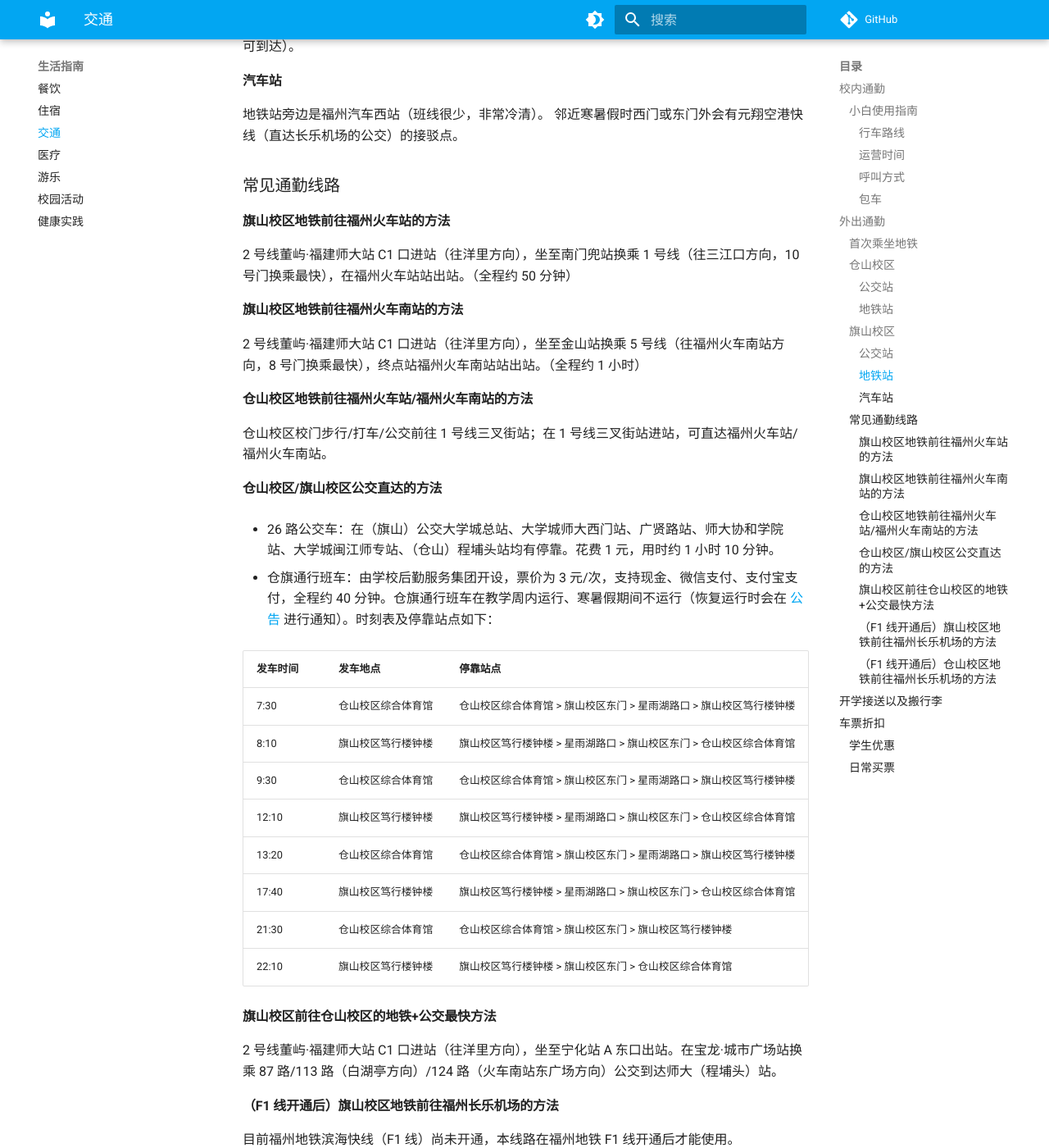
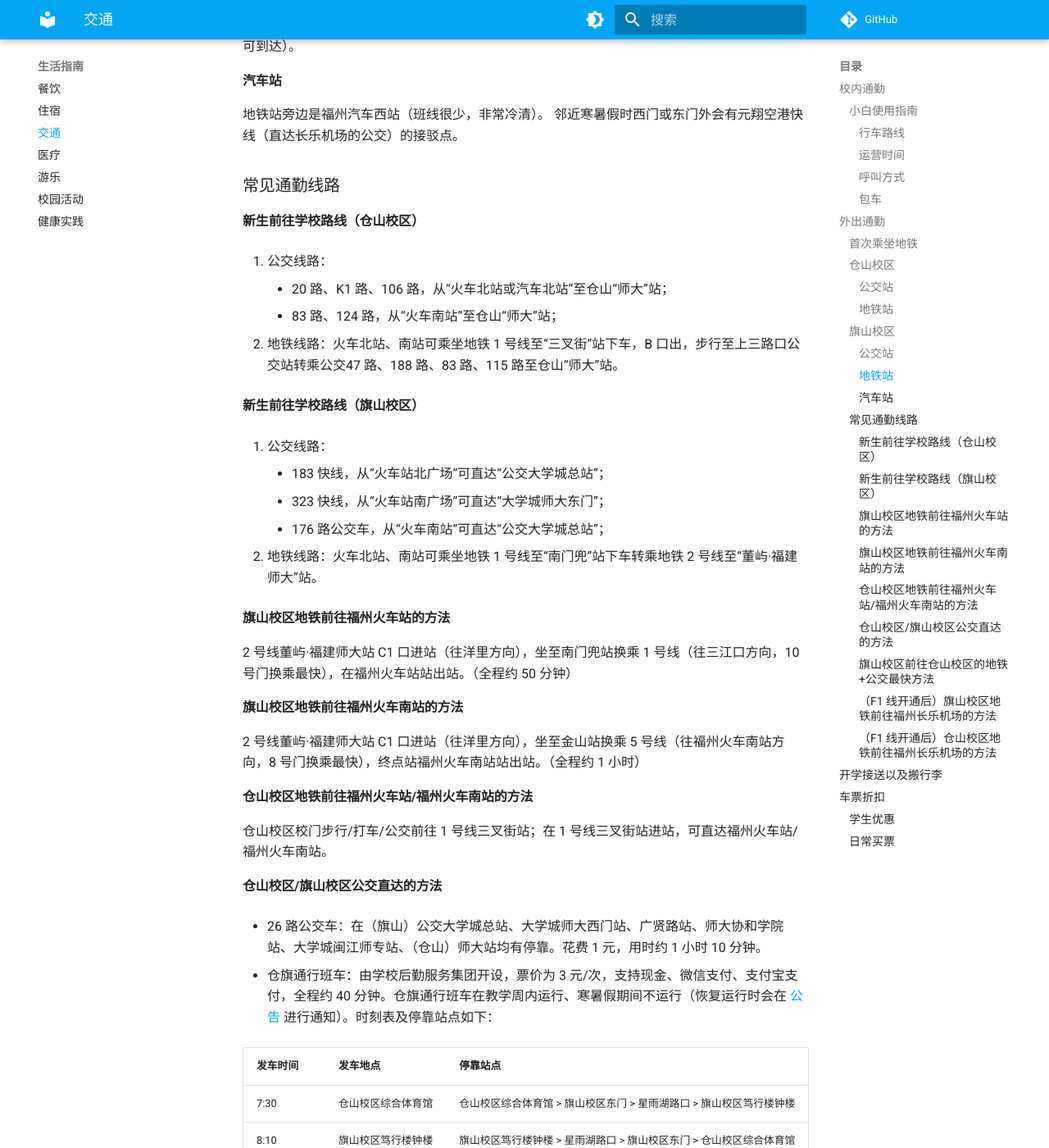
Before and after one commit to kanerty/FJNU-Wiki, an MkDocs documentation site: the page built from docs/live/traffic.md, in a window 1280 px wide and 1400 px high, scrolled down 2834 px. Shown: the whole window at 82% size. Built offline with MkDocs 1.6.1 and Material for MkDocs 9.7.7, drawn with Linux system fonts in a browser that asks for light colours; comment, search, counter and statistics services are not loaded.

Commit message:
feat(live\\traffic\* new\\before\*): 新增新生前往学校路线、证件照规格补充、银行卡用途补充、党团员关系转接补充、新生档案交接事项、新生户口迁移事项

````diff
--- a/docs/live/traffic.md
+++ b/docs/live/traffic.md
@@ -97,7 +97,26 @@
 地铁站旁边是福州汽车西站（班线很少，非常冷清）。
 邻近寒暑假时西门或东门外会有元翔空港快线（直达长乐机场的公交）的接驳点。
 
-### 常见通勤线路
+### 常见通勤线路 {#lines}
+
+#### 新生前往学校路线（仓山校区）
+
+1. 公交线路：
+
+    - 20 路、K1 路、106 路，从“火车北站或汽车北站”至仓山“师大”站；
+    - 83 路、124 路，从“火车南站”至仓山“师大”站；
+
+2. 地铁线路：火车北站、南站可乘坐地铁 1 号线至“三叉街”站下车，B 口出，步行至上三路口公交站转乘公交47 路、188 路、83 路、115 路至仓山“师大”站。
+
+#### 新生前往学校路线（旗山校区）
+
+1. 公交线路：
+
+    - 183 快线，从“火车站北广场”可直达“公交大学城总站”；
+    - 323 快线，从“火车站南广场”可直达“大学城师大东门”；
+    - 176 路公交车，从“火车南站”可直达“公交大学城总站”；
+
+2. 地铁线路：火车北站、南站可乘坐地铁 1 号线至“南门兜”站下车转乘地铁 2 号线至“董屿·福建师大”站。
 
 #### 旗山校区地铁前往福州火车站的方法
 
@@ -113,7 +132,7 @@
 
 #### 仓山校区/旗山校区公交直达的方法
 
-- 26 路公交车：在（旗山）公交大学城总站、大学城师大西门站、广贤路站、师大协和学院站、大学城闽江师专站、（仓山）程埔头站均有停靠。花费 1 元，用时约 1 小时 10 分钟。
+- 26 路公交车：在（旗山）公交大学城总站、大学城师大西门站、广贤路站、师大协和学院站、大学城闽江师专站、（仓山）师大站均有停靠。花费 1 元，用时约 1 小时 10 分钟。
 
 - 仓旗通行班车：由学校后勤服务集团开设，票价为 3 元/次，支持现金、微信支付、支付宝支付，全程约 40 分钟。仓旗通行班车在教学周内运行、寒暑假期间不运行（恢复运行时会在 [公告](https://hqjt.fjnu.edu.cn/4238/list1.htm) 进行通知）。时刻表及停靠站点如下：
 
--- a/docs/new/before.md
+++ b/docs/new/before.md
@@ -29,11 +29,11 @@
 
 ## 证件照规格要求 {#id-photo}
 
-入学要一寸证件照（多准备一点），建议保存电子原件，这样以后要也可以自己拿去洗，红、蓝、白底最好都准备几张。
+报到时需要提交近期一寸免冠红底彩色照片 8 张。照片背面应注明姓名、学院、专业。建议保存证件照的电子原件，这样以后需要时可以自己拿去洗（校内文化街有很多打印店），红、蓝、白底最好都准备几张。
 
 ## 银行卡激活注意事项 {#bankcard-activation}
 
-银行卡由学校统一办理，有学校专属卡面，随录取通知书一同发放。若学生之前无建行的一类卡则默认为一类卡、否则为二类卡。（部分学生录取通知书内不会有银行卡，自行另外办理即可，学校会在开学后再进行卡号收集）
+银行卡由学校统一办理，有学校专属卡面，随录取通知书一同发放。若学生之前无建行的一类卡则默认为一类卡、否则为二类卡。部分学生录取通知书内不会有银行卡，自行另外办理即可，学校会在开学后再进行卡号收集。该建行卡用于学费住宿费代扣、助学贷款返还、师范生补贴发放、奖学金发放等。
 
 学校统一办理银行卡的发卡行：中国建设银行福州仓山分行
 
@@ -58,9 +58,20 @@
 | \*e 福州 | [点击下载](https://sj.qq.com/appdetail/com.digitalchina.mobile.dfhfz1) | 地铁、公交刷码（可以用支付宝替代） |
 | \*DeepSeek | [点击下载](https://download.deepseek.com/app/) | 伟大，无需多言 |
 
-## 团员关系转接 {#league-member-transfer}
+## 党/团员关系转接 {#league-member-transfer}
 
-注：线上智慧团建团组织关系转接需要开学后上交纸质材料后确认无误后，才予以转接。如果学校有强制要求在暑假内转出的，可以咨询本院辅导员，暂且转入本院的临时支部。然后请各位团员再仔细检查一下自己的团员档案是否存在问题。
+### 党员关系转接
+
+省内中共党员组织关系转入不需开具纸质介绍信，由党员本人在“党员e家”上发起申请并在线上办理转入，申请转入中共福建师范大学某某学院某某（如 2025）级新生支部委员会（具体支部名称需要咨询学院党委）
+
+省外中共党员组织关系转入需开具纸质介绍信，介绍信抬头填写：中共福建师范大学委员会，去向填写中共福建师范大学某某学院委员会，新生党员报到后及时将介绍信交辅导员，学院党委审核通过后办理转入。
+
+### 团员关系转接
+
+!!! tip "提示"
+  线上智慧团建团组织关系转接需要开学后上交纸质材料后确认无误后，才予以转接。如果学校有强制要求在暑假内转出的，可以咨询本院辅导员，暂且转入本院的临时支部。然后请各位团员再仔细检查一下自己的团员档案是否存在问题。
+
+共青团员考生的组织关系转移不需要开具介绍信，采取传统纸质团籍档案转接，团员证盖章后随考生本人个人档案按照档案转接规定程序进行。“智慧团建”上的组织关系转接，在新生入学报到后，可通过个人系统操作申请转入到录取学院的相关支部。党、团员档案均应转入我校。
 
 - 一查：是否具备团员编号。17 年以后入团的团员必须具有团员编号（位数为 12 位）否则无法认定其团员身份。
 - 二查：团籍档案是否完整及是否规范。团籍档案应包括：①团员证②入团志愿书③团组织介绍信④入团申请书。前三者一定要有，第四者没有可以不用。
@@ -71,6 +82,29 @@
 - 三查：智慧团建相关
   - 省外的同学要注意，福建的智慧团建系统为单独的一个系统。在你还没有转入福建系统内，如果你选择手机号登录，就会新注册一个全新的账户。这样的话你以前的账号还会在原来的系统内，你高中的老师也会催你转出，但是我们这边因为已经有一个全新的账户了，以前的账户我们不会再接收了！(所以一定要找团支书或者是学院团委组织部的同学确认，你是被通过审核团组织关系转接过来了再请您进行团员报到！如果直接团员报到就会出现两个账户！处理起来非常麻烦！)
   - 具体的系统操作可以参考[团组织关系转接指南](https://mp.weixin.qq.com/s/-fVothNIXfNzYmIDqamIQw)。
+
+## 新生档案交接 {#archive-transfer}
+
+- 福建省内考生：可持我校录取通知书到学校或当地教育主管部门领取本人档案材料，以高中学校通知为准。档案需要自行保管好，新生军训期间会统一收齐上交。
+- 福建省外考生：按所在省份有关规定办理，可能为邮寄（考生不经手）或自行保管报到上交（同福建省内考生）。
+
+## 新生户口迁移 {#hukou-transfer}
+
+[参考资料](https://mp.weixin.qq.com/s/6nhNay8QUWhm0ljECa7H3Q)。户口迁移为可选项，一般也不建议迁移。
+
+- 福建省内户口：一律不办理迁移手续。
+- 福建省外户口：根据个人意愿决定是否办理户口迁移手续，如需办理者：报到时应携带个人户口迁移证。
+
+```text
+户口迁移证中迁往地址一栏按以下内容填写：
+
+  1. 旗山校区报到者：福建省闽侯县上街镇学府南路8号；
+  2. 仓山校区报到者：福建省福州市仓山区上三路32号。
+
+迁移证不得涂改，如涂改必须在涂改处加盖所在派出所户口专用章。
+迁移户口时间截止到报到当年的 9 月 30 日。
+户口一经迁入，在学期间不予办理迁出手续。
+```
 
 ## 新生安全微课 {#freshman-safety-class}
 
@@ -121,3 +155,7 @@
 音乐学 专业同样会组织入学考试。
 
 其它专业、其它学院均无入学考试。
+
+## 新生报到路线 {#freshman-orientation-transport}
+
+请参考 [交通 - 常见通勤线路](../live/traffic.md#lines)。
````
